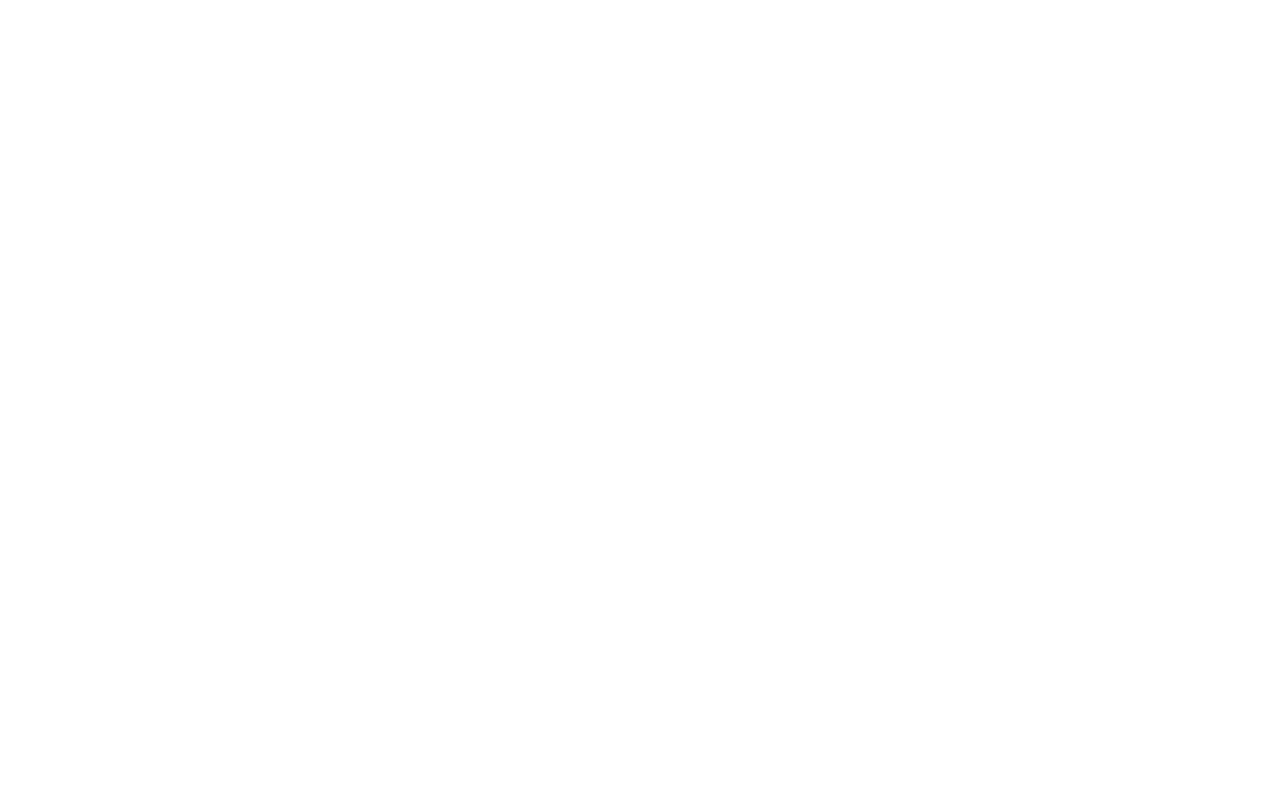
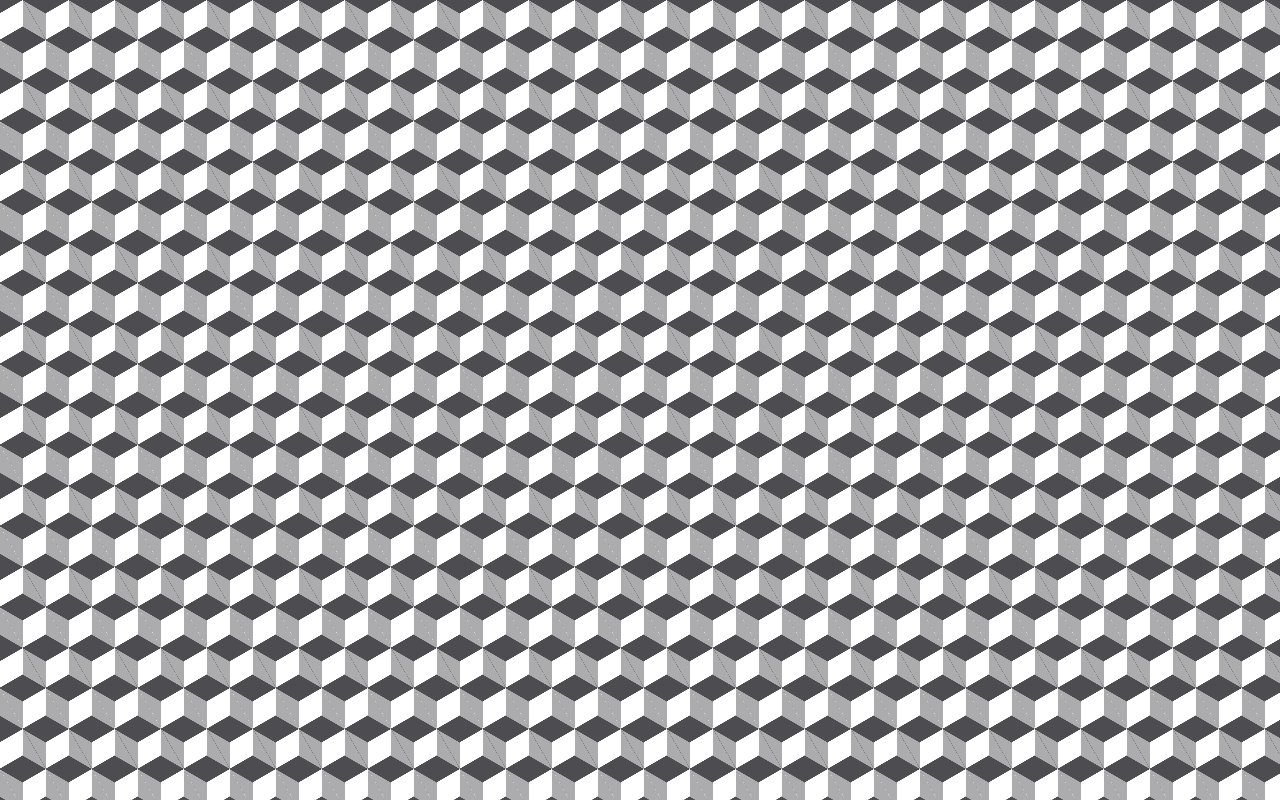
Before and after one commit to shourya102/leethelp, a JavaScript app: page / in a window 1280 px wide. Built offline with nearby package versions, Linux system fonts and the light colour scheme; the HTML template or start-up script is replaced by a standard one.

Commit message:
migrating sidebar

```diff
--- a/src/index.css
+++ b/src/index.css
@@ -1,3 +1,6 @@
 body {
-    background: ;
+    background-image:  linear-gradient(30deg, #4d4d51 12%, transparent 12.5%, transparent 87%, #4d4d51 87.5%, #4d4d51), linear-gradient(150deg, #4d4d51 12%, transparent 12.5%, transparent 87%, #4d4d51 87.5%, #4d4d51), linear-gradient(30deg, #4d4d51 12%, transparent 12.5%, transparent 87%, #4d4d51 87.5%, #4d4d51), linear-gradient(150deg, #4d4d51 12%, transparent 12.5%, transparent 87%, #4d4d51 87.5%, #4d4d51), linear-gradient(60deg, #4d4d5177 25%, transparent 25.5%, transparent 75%, #4d4d5177 75%, #4d4d5177), linear-gradient(60deg, #4d4d5177 25%, transparent 25.5%, transparent 75%, #4d4d5177 75%, #4d4d5177);
+    background-size: 46px 81px;
+    background-position: 0 0, 0 0, 23px 40px, 23px 40px, 0 0, 23px 40px;
+    margin: 0;
 }
```
Also changed, not shown: src/components/sidebar/Sidebar.css (added), src/components/sidebar/Sidebar.js (added).
